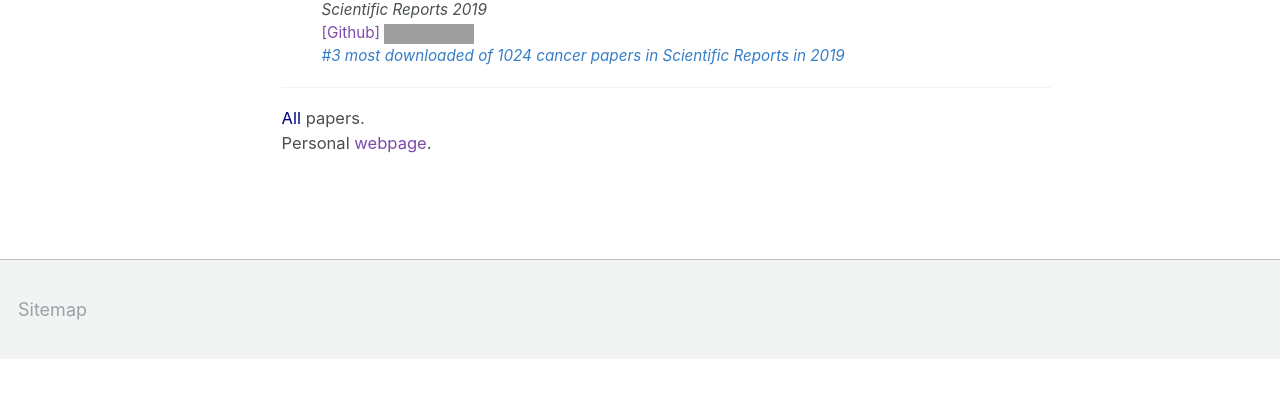
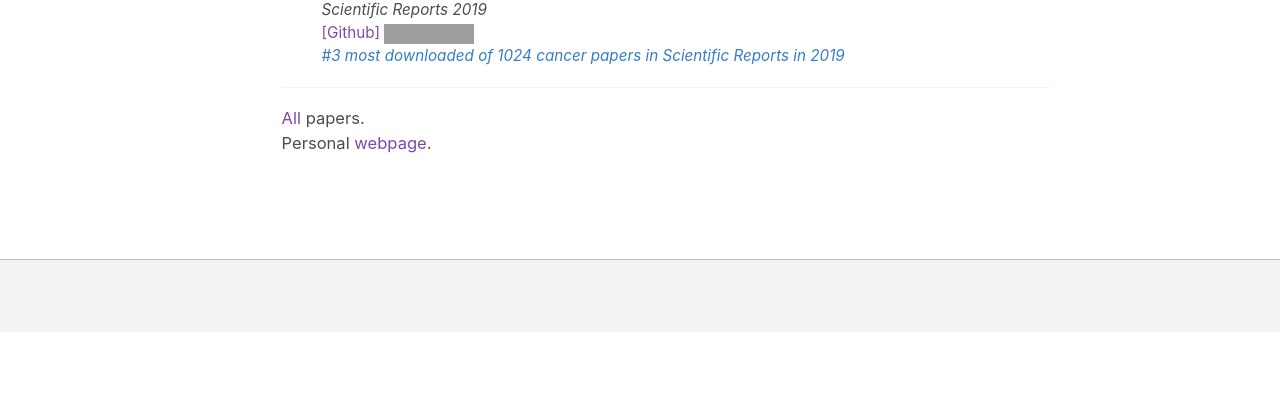
Before and after one commit to jasonwei20/jasonwei20.github.io, a Jekyll site: the page built from _pages/about.md, in a window 1280 px wide. Shown: the part 486-884 px from the top of the page. Built offline with Jekyll 4.4.1, drawn with Linux system fonts in a browser that asks for light colours; some web fonts are replaced; grey boxes are pictures that could not be loaded.

Commit message:
add stuff

```diff
--- a/_includes/footer/custom.html
+++ b/_includes/footer/custom.html
@@ -1,3 +1,3 @@
 <!-- start custom footer snippets -->
-<a href="/sitemap/">Sitemap</a>
+<!-- <a href="/sitemap/">Sitemap</a> -->
 <!-- end custom footer snippets -->
--- a/_pages/about.md
+++ b/_pages/about.md
@@ -32,7 +32,7 @@ I graduated with the AB from Dartmouth College in 2020.
 <a href="https://www.nature.com/collections/ghegcgfbdi" style="color:#357EC7" target="_blank"><i>#3 most downloaded of 1024 cancer papers in Scientific Reports in 2019</i></a>
 
 ------
-<a href="https://jasonwei20.github.io/papers/" style="color:navy">All</a> papers.
+<a href="https://jasonwei20.github.io/papers/" style="color:#7d49ab">All</a> papers.
 Personal <a href="https://jasonwei20.github.io/personal/" style="color:#7d49ab" target="_blank">webpage</a>.
 
 
```
